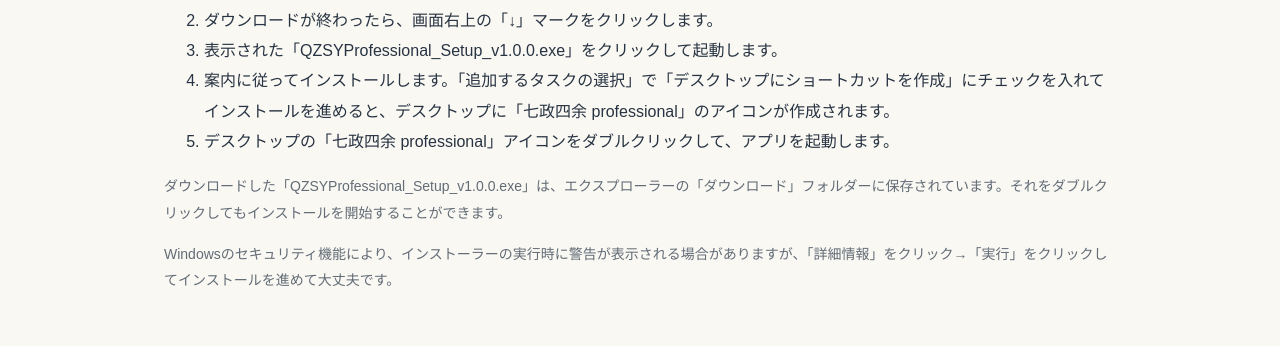
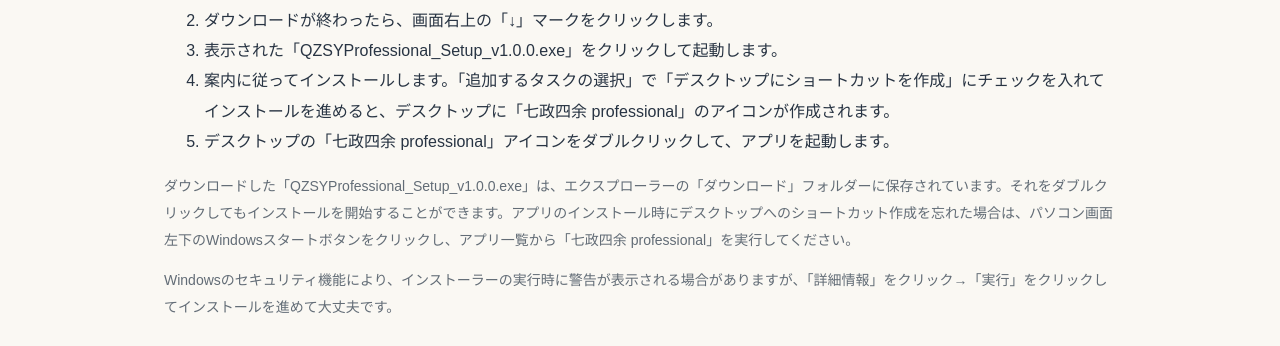
Before and after one commit to vrilorion/qzsy-professional, a plain HTML site: page index.html in a window 1280 px wide. Shown: the part 2254-2600 px from the top of the page. Drawn offline with Linux system fonts and the light colour scheme.

Commit message:
Update index.html

```diff
--- a/index.html
+++ b/index.html
@@ -200,7 +200,7 @@ footer a { color: #e0c38b; }
     <li>案内に従ってインストールします。「追加するタスクの選択」で「デスクトップにショートカットを作成」にチェックを入れてインストールを進めると、デスクトップに「七政四余 professional」のアイコンが作成されます。</li>
     <li>デスクトップの「七政四余 professional」アイコンをダブルクリックして、アプリを起動します。</li>
   </ol>
-  <p class="note">ダウンロードした「QZSYProfessional_Setup_v1.0.0.exe」は、エクスプローラーの「ダウンロード」フォルダーに保存されています。それをダブルクリックしてもインストールを開始することができます。</p>
+  <p class="note">ダウンロードした「QZSYProfessional_Setup_v1.0.0.exe」は、エクスプローラーの「ダウンロード」フォルダーに保存されています。それをダブルクリックしてもインストールを開始することができます。アプリのインストール時にデスクトップへのショートカット作成を忘れた場合は、パソコン画面左下のWindowsスタートボタンをクリックし、アプリ一覧から「七政四余 professional」を実行してください。</p>
   <p class="note">
     Windowsのセキュリティ機能により、インストーラーの実行時に警告が表示される場合がありますが、「詳細情報」をクリック→「実行」をクリックしてインストールを進めて大丈夫です。
   </p>
```
